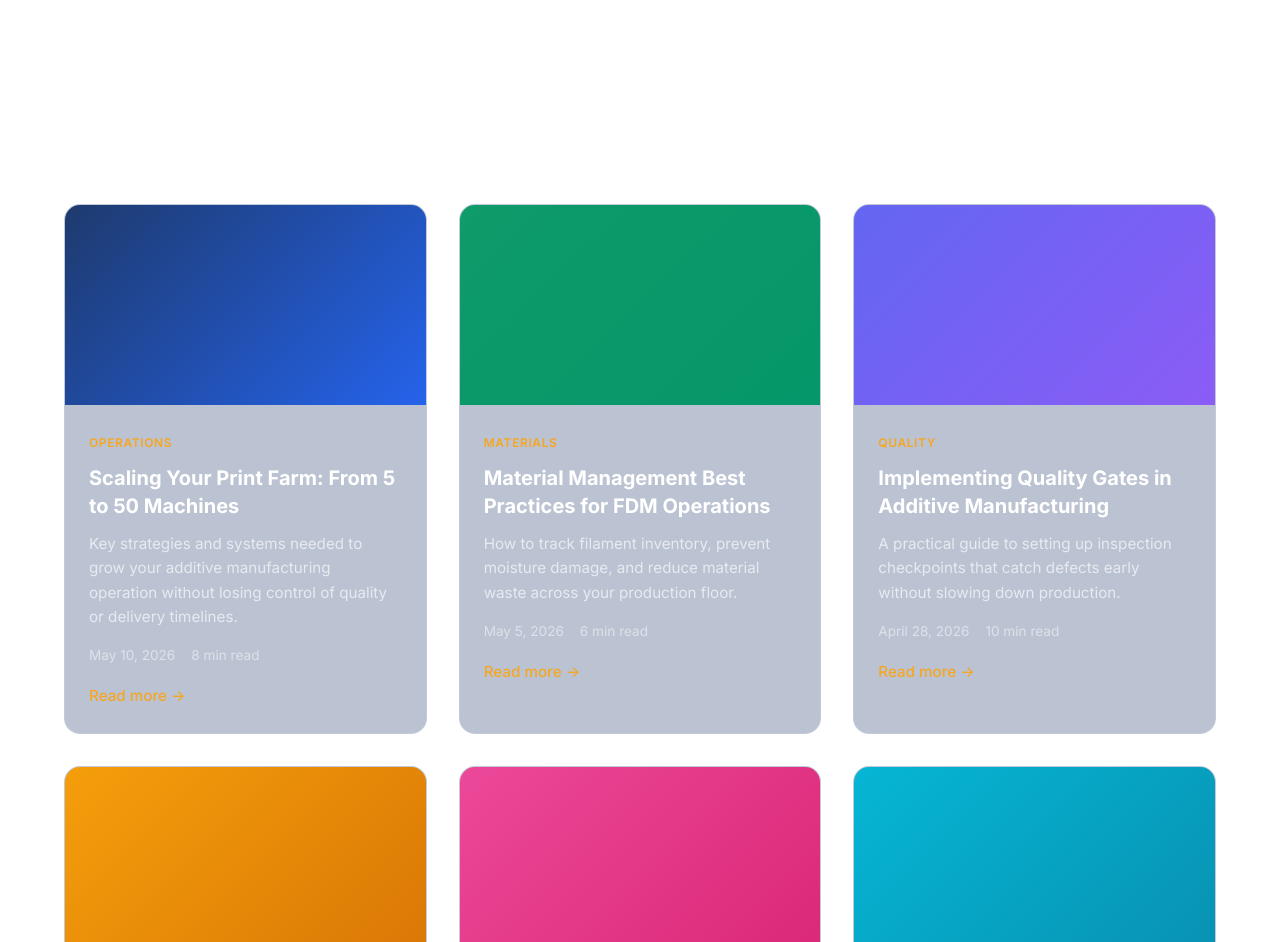
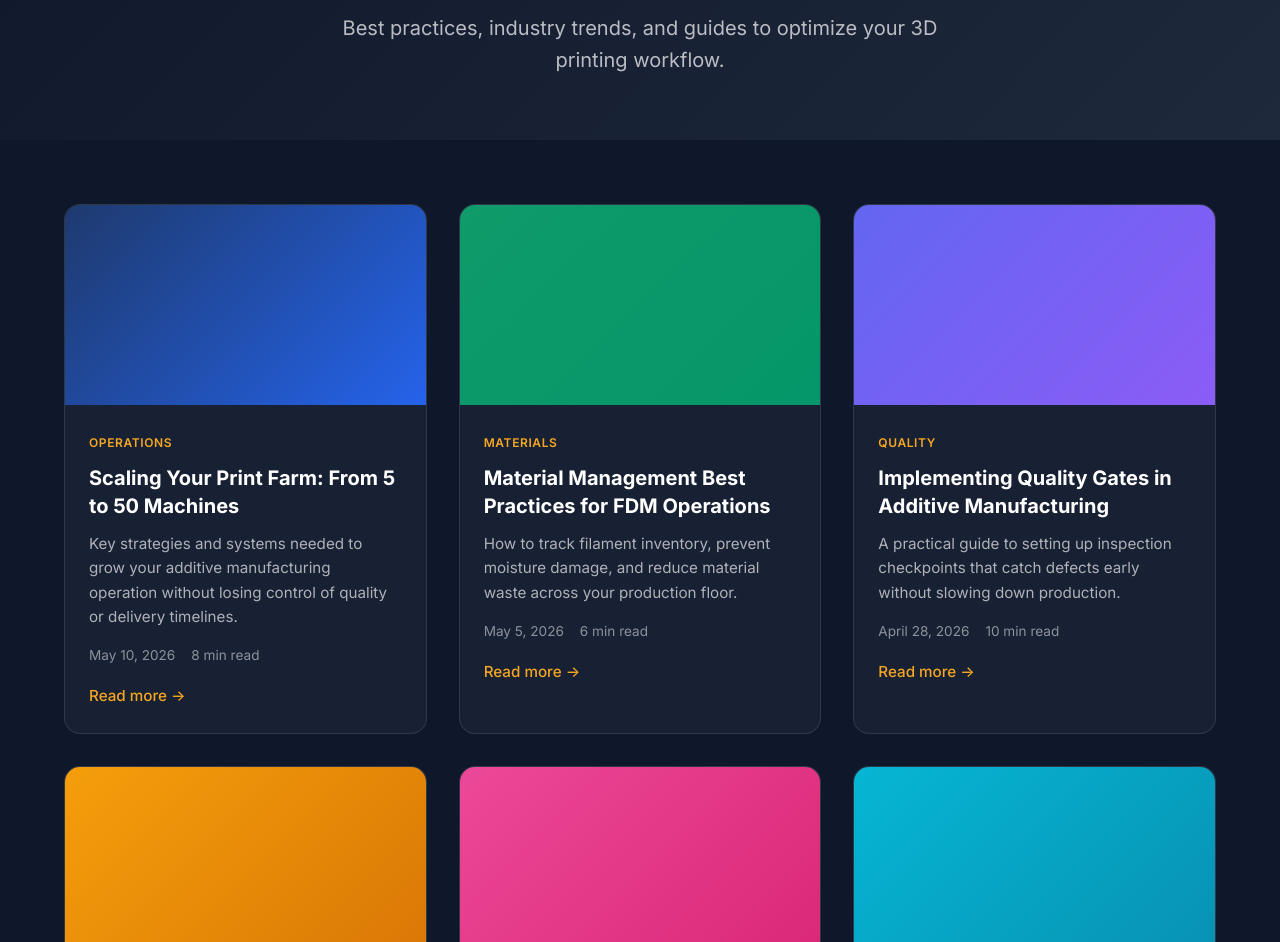
Before and after one commit to B-Lad/pryysm-LDPG, a plain HTML site: page blog.html in a window 1280 px wide. Shown: the part 263-1205 px from the top of the page. Drawn offline with Linux system fonts and the light colour scheme.

Commit message:
Fix blog section background and card colors for dark theme

```diff
--- a/css/blog.css
+++ b/css/blog.css
@@ -1,6 +1,7 @@
 .blog-hero {
     padding: 8rem 0 4rem;
     text-align: center;
+    background: linear-gradient(135deg, #0f172a 0%, #1e293b 100%);
 }
 
 .blog-hero-title {
@@ -20,6 +21,7 @@
 
 .blog-section {
     padding: 4rem 0 6rem;
+    background: #0f172a;
 }
 
 .blog-grid {
@@ -29,7 +31,7 @@
 }
 
 .blog-card {
-    background: rgba(30, 58, 110, 0.3);
+    background: rgba(30, 41, 59, 0.6);
     border: 1px solid rgba(255, 255, 255, 0.1);
     border-radius: 16px;
     overflow: hidden;
@@ -39,6 +41,7 @@
 .blog-card:hover {
     transform: translateY(-4px);
     box-shadow: 0 20px 40px rgba(0, 0, 0, 0.3);
+    border-color: rgba(255, 255, 255, 0.2);
 }
 
 .blog-card-image {
```
